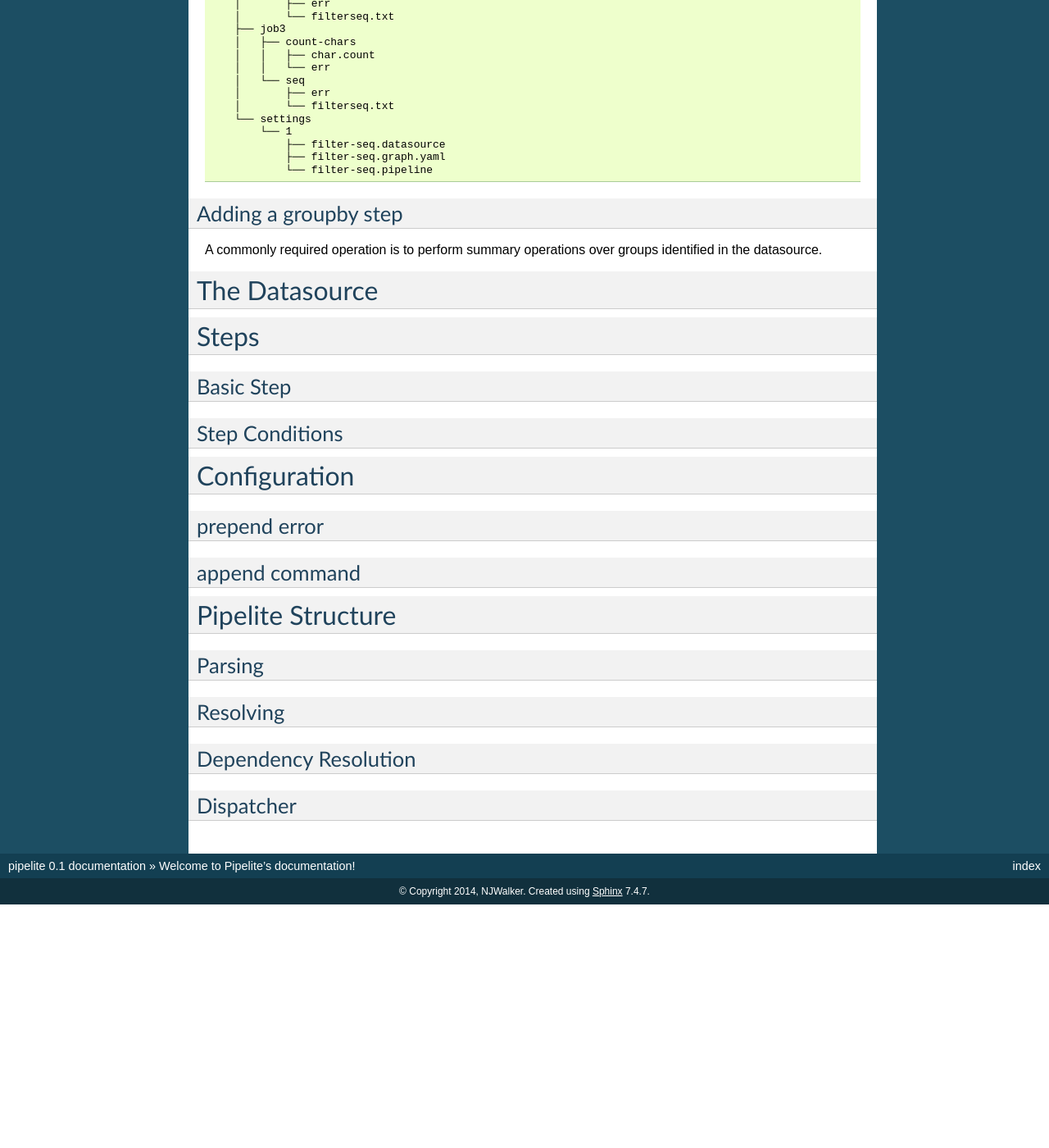
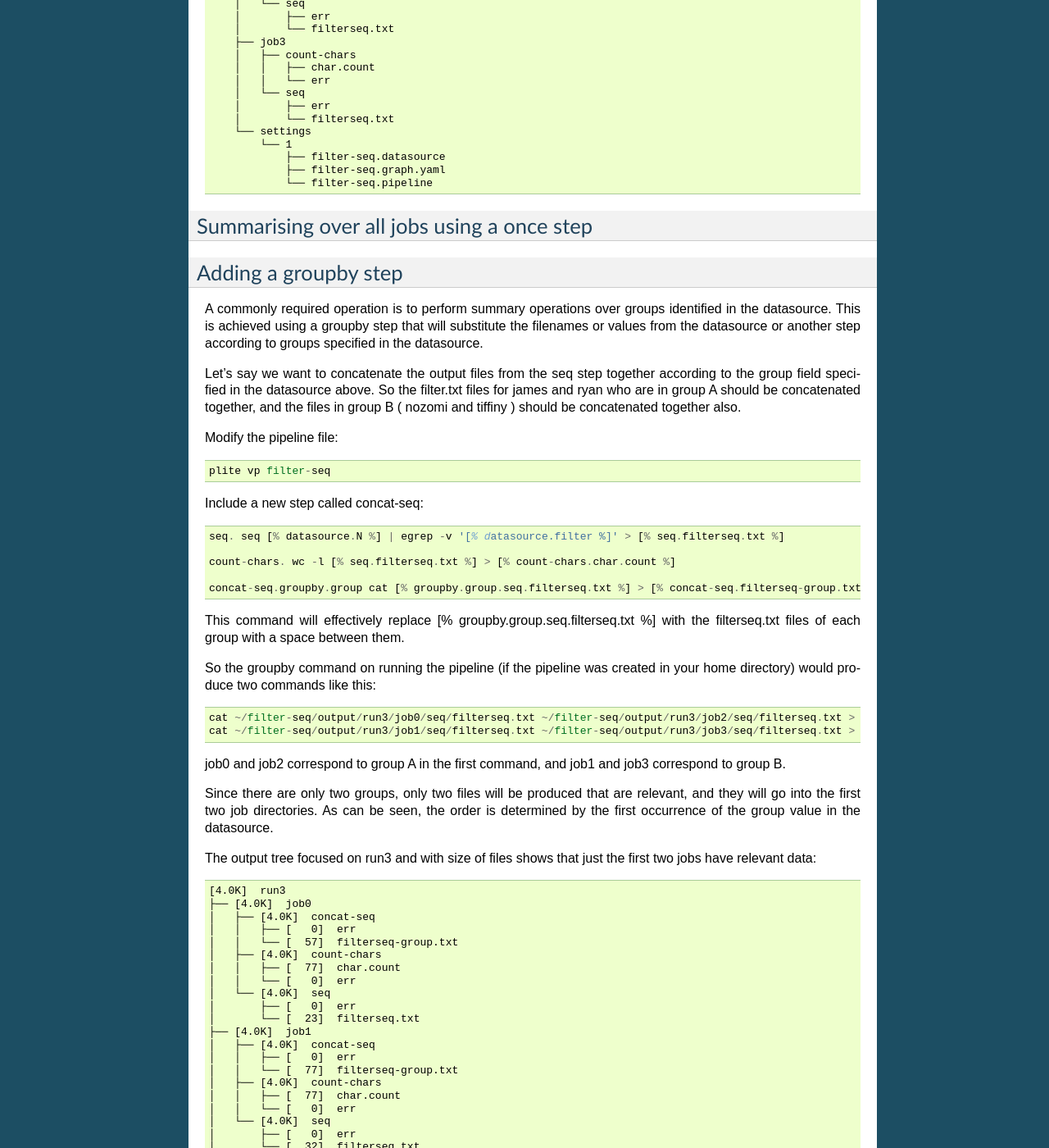
Before and after one commit to njgit/App-Pipeline-Lite, a Sphinx documentation site: the page built from docs/index.rst, in a window 1280 px wide and 1400 px high, scrolled down 3453 px. Shown: the whole window at 82% size. Built offline with Sphinx 7.4.7, drawn with Linux system fonts in a browser that asks for light colours; pages that are not in the unit, such as notebooks, are missing from menus; before the commit the page ends 4556 px from its top, so only the background shows below that; some of the changed text lies outside the part shown.

Commit message:
more doc

```diff
--- a/docs/index.rst
+++ b/docs/index.rst
@@ -156,10 +156,12 @@ Edit the pipeline file::
 
     plite vp filter-seq
 
-To add in this step::
+To add in the counr-chars step as below::
 
     seq. seq [% datasource.N %] | egrep -v '[% datasource.filter %]' > [% seq.filterseq.txt %]
+
     count-chars. wc [% seq.filterseq.txt %] > [% count-chars.char.count %]
+
 
 Run the pipeline::
 
@@ -228,31 +230,119 @@ The output directory tree now has a second "run" (run2) using the modified pipel
                 └── filter-seq.pipeline
 
 
+Summarising over all jobs using a once step
+-------------------------------------------
+
+
+
 Adding a groupby step
 ---------------------
 
-A commonly required operation is to perform summary operations over groups identified in the datasource.
+A commonly required operation is to perform summary operations over groups identified in the datasource. This is
+achieved using a groupby step that will substitute the filenames or values from the datasource or another step
+according to groups specified in the datasource.
+
+
+Let's say we want to concatenate the output files from the seq step together according to the group field specified in the
+datasource above. So the filter.txt files for james and ryan who are in group A should be concatenated together, and the files
+in group B ( nozomi and tiffiny ) should be concatenated together also.
+
+Modify the pipeline file::
+
+    plite vp filter-seq
+
+Include a new step called concat-seq::
+
+    seq. seq [% datasource.N %] | egrep -v '[% datasource.filter %]' > [% seq.filterseq.txt %]
+
+    count-chars. wc -l [% seq.filterseq.txt %] > [% count-chars.char.count %]
+
+    concat-seq.groupby.group cat [% groupby.group.seq.filterseq.txt %] > [% concat-seq.filterseq-group.txt %]
+
+This command will effectively replace [% groupby.group.seq.filterseq.txt %] with the filterseq.txt files of each group with a space between them.
+
+So the groupby command on running the pipeline (if the pipeline was created in your home directory) would produce two commands like this::
+
+    cat ~/filter-seq/output/run3/job0/seq/filterseq.txt ~/filter-seq/output/run3/job2/seq/filterseq.txt > ~/filter-seq/output/run3/job0/concat-seq/filterseq-group.txt
+    cat ~/filter-seq/output/run3/job1/seq/filterseq.txt ~/filter-seq/output/run3/job3/seq/filterseq.txt > ~/filter-seq/output/run3/job1/concat-seq/filterseq-group.txt
+
+job0 and job2 correspond to group A in the first command, and job1 and job3 correspond to group B.
+
+Since there are only two groups, only two files will be produced that are relevant, and they will go into the first two job directories. As can be seen, the order is
+determined by the first occurrence of the group value in the datasource.
+
+
+The output tree focused on run3 and with size of files shows that just the first two jobs have relevant data::
+
+     [4.0K]  run3
+     ├── [4.0K]  job0
+     │   ├── [4.0K]  concat-seq
+     │   │   ├── [   0]  err
+     │   │   └── [  57]  filterseq-group.txt
+     │   ├── [4.0K]  count-chars
+     │   │   ├── [  77]  char.count
+     │   │   └── [   0]  err
+     │   └── [4.0K]  seq
+     │       ├── [   0]  err
+     │       └── [  23]  filterseq.txt
+     ├── [4.0K]  job1
+     │   ├── [4.0K]  concat-seq
+     │   │   ├── [   0]  err
+     │   │   └── [  77]  filterseq-group.txt
+     │   ├── [4.0K]  count-chars
+     │   │   ├── [  77]  char.count
+     │   │   └── [   0]  err
+     │   └── [4.0K]  seq
+     │       ├── [   0]  err
+     │       └── [  32]  filterseq.txt
+     ├── [4.0K]  job2
+     │   ├── [4.0K]  concat-seq
+     │   ├── [4.0K]  count-chars
+     │   │   ├── [  77]  char.count
+     │   │   └── [   0]  err
+     │   └── [4.0K]  seq
+     │       ├── [   0]  err
+     │       └── [  34]  filterseq.txt
+     ├── [4.0K]  job3
+     │   ├── [4.0K]  concat-seq
+     │   ├── [4.0K]  count-chars
+     │   │   ├── [  77]  char.count
+     │   │   └── [   0]  err
+     │   └── [4.0K]  seq
+     │       ├── [   0]  err
+     │       └── [  45]  filterseq.txt
+     └── [4.0K]  settings
+         └── [4.0K]  1
+             ├── [  84]  pipeline1.datasource
+             ├── [4.8K]  pipeline1.graph.yaml
+             └── [ 274]  pipeline1.pipeline
+
+
 
 
 The Datasource
 ==============
 
+
 Steps
 =====
+
 
 Basic Step
 ----------
 
+
 Step Conditions
 ---------------
+
 
 Configuration
 =============
 
 
-
 prepend error
 -------------
+
 
 append command
 --------------
@@ -261,14 +351,18 @@ append command
 Pipelite Structure
 ==================
 
+
 Parsing
 -------
+
 
 Resolving
 ---------
 
+
 Dependency Resolution
 ---------------------
+
 
 Dispatcher
 -----------
```
